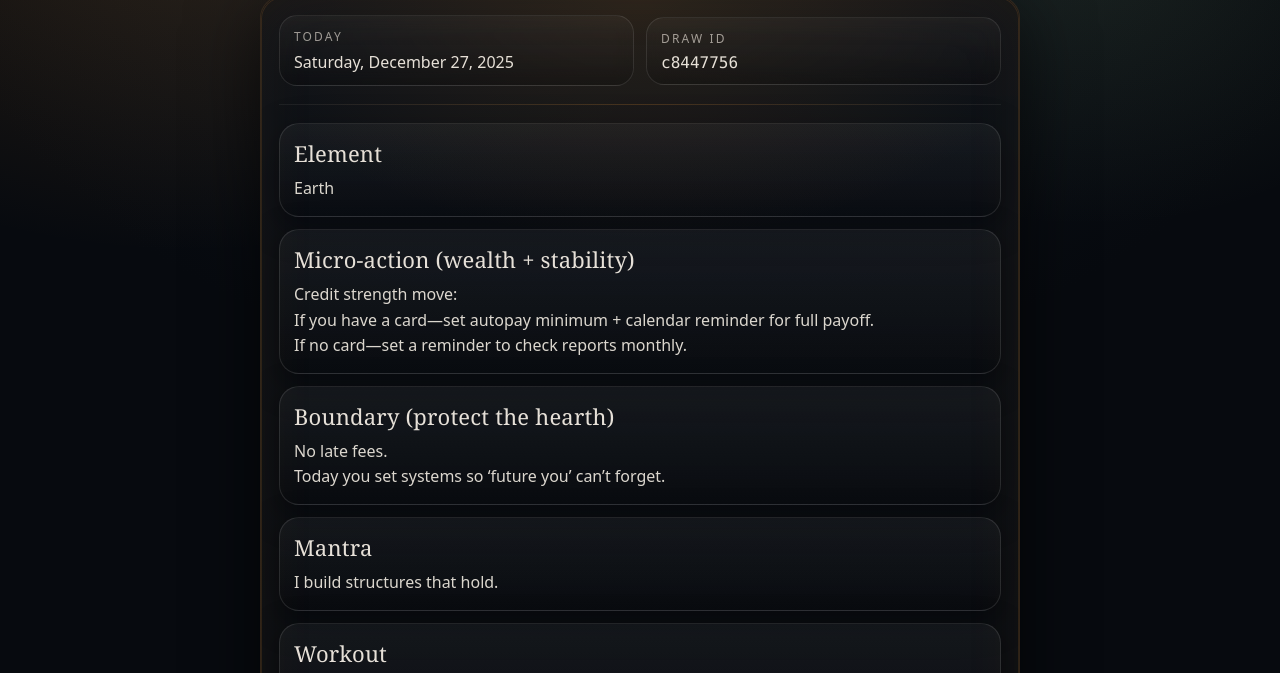
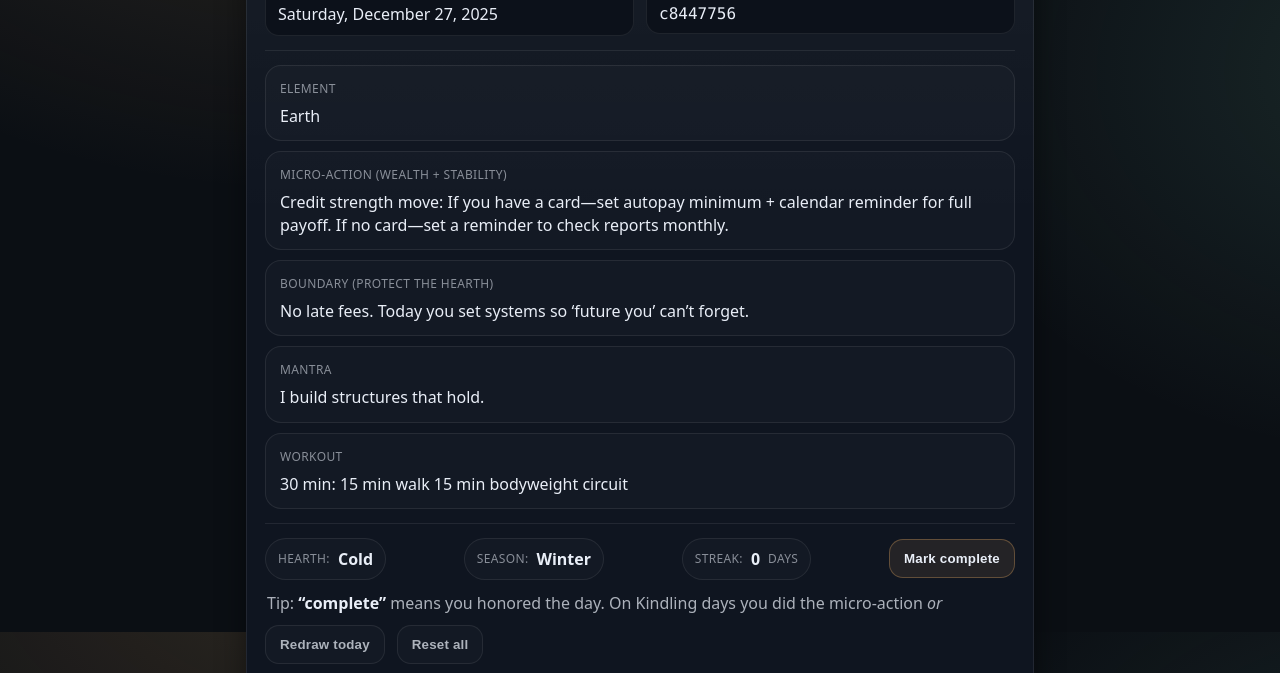
Before and after one commit to theblackstaginn/Kindling, a plain HTML site: page index.html in a window 1280 px wide. Shown: the part 168-841 px from the top of the page. Drawn offline with Linux system fonts and the light colour scheme.

Commit message:
Update styles.css

```diff
--- a/styles.css
+++ b/styles.css
@@ -1,228 +1,165 @@
 :root{
---bg:#070a0f;
---panel:#0b0f14;
---panel2:#0f141b;
---line:rgba(255,255,255,0.10);
-
---text:rgba(248,242,232,0.92);
---dim:rgba(248,242,232,0.66);
-
-/* Black Stag vibe */
---copper:#b5742b;
---copper2:#7a4a1f;
---moss:#87a96b;
-
---serif: "Cormorant Garamond", ui-serif, Georgia, Times, serif;
---sans: ui-sans-serif, system-ui, -apple-system, Segoe UI, Roboto, Arial, sans-serif;
---mono: ui-monospace, SFMono-Regular, Menlo, Monaco, Consolas, "Liberation Mono", monospace;
-
---radius:22px;
+  --bg:#0b0f14;
+  --panel:#0f1520;
+  --panel2:#0c111a;
+  --line:rgba(255,255,255,.08);
+  --text:#e9eef7;
+  --muted:rgba(233,238,247,.72);
+  --dim:rgba(233,238,247,.55);
+  --accent:#b98b55; /* copper-ish */
+  --accent2:#7fd1b9; /* quiet green */
+  --shadow: 0 10px 30px rgba(0,0,0,.45);
+  --radius: 18px;
 }
 
-.sigil{
-margin-top:6px;
-font-family:var(--serif);
-font-size:20px;
-letter-spacing:0.3em;
-color:rgba(181,116,43,0.55);
+*{box-sizing:border-box}
+html,body{height:100%}
+body{
+  margin:0;
+  font-family: ui-sans-serif, system-ui, -apple-system, Segoe UI, Roboto, Helvetica, Arial, "Apple Color Emoji","Segoe UI Emoji";
+  background: radial-gradient(1200px 800px at 25% -10%, rgba(185,139,85,.20), transparent 55%),
+              radial-gradient(900px 700px at 110% 30%, rgba(127,209,185,.12), transparent 55%),
+              var(--bg);
+  color:var(--text);
 }
 
-/* Optional: if your Inn site already hosts these, add them in /Kindling/assets/ */
-body{
-margin:0;
-min-height:100%;
-color:var(--text);
-font-family:var(--sans);
-
-/* Warm, pagan, Black Stag */
-background:
-radial-gradient(900px 600px at 15% 5%, rgba(181,116,43,0.20) 0%, rgba(7,10,15,0) 60%),
-radial-gradient(700px 500px at 85% 10%, rgba(135,169,107,0.12) 0%, rgba(7,10,15,0) 55%),
-radial-gradient(1200px 900px at 50% 0%, rgba(18,26,36,0.85) 0%, rgba(7,10,15,1) 62%),
-linear-gradient(180deg, rgba(7,10,15,1) 0%, rgba(5,7,11,1) 100%);
+.wrap{
+  max-width: 820px;
+  margin: 0 auto;
+  padding: 26px 16px 56px;
 }
 
-/* Layout */
-.wrap{max-width:760px; margin:0 auto; padding:26px 16px 40px;}
-.top{display:flex; align-items:flex-end; justify-content:space-between; gap:16px; padding:6px 6px 16px;}
+.top{margin-bottom: 16px;}
+.brand h1{
+  margin: 0 0 6px;
+  font-size: 34px;
+  letter-spacing: .4px;
+}
+.sub{
+  margin: 0;
+  color: var(--muted);
+  line-height: 1.35;
+}
+.dim{color: var(--dim)}
+.small{font-size: 13px}
+.mono{font-family: ui-monospace, SFMono-Regular, Menlo, Monaco, Consolas, "Liberation Mono","Courier New", monospace;}
 
-.brand h1{
-margin:0;
-font-family:var(--serif);
-font-weight:600;
-letter-spacing:0.4px;
-font-size:46px;
-text-shadow: 0 10px 30px rgba(0,0,0,0.45);
-}
-.sub{margin:8px 0 0; color:var(--dim); line-height:1.45; max-width:60ch;}
-.dim{color:var(--dim);}
-
-/* “Stag” divider line */
-.stagRule{
-height:1px;
-margin:20px 6px 26px;
-
-background:
-linear-gradient(
-90deg,
-rgba(181,116,43,0),
-rgba(181,116,43,0.65),
-rgba(181,116,43,0)
-);
-
-box-shadow:
-0 0 18px rgba(181,116,43,0.35);
+.panel{
+  background: linear-gradient(180deg, rgba(255,255,255,.03), transparent 35%), var(--panel);
+  border: 1px solid var(--line);
+  border-radius: var(--radius);
+  padding: 18px 18px 16px;
+  box-shadow: var(--shadow);
 }
 
-/* Panel with parchment-ish warmth */
-.panel{
-position:relative;
-border-radius: var(--radius);
-border: 1px solid rgba(181,116,43,0.22);
-box-shadow: 0 20px 70px rgba(0,0,0,0.62);
-
-background:
-linear-gradient(180deg, rgba(14,18,24,0.94) 0%, rgba(10,13,18,0.96) 100%);
-overflow:hidden;
-padding:18px;
+.row{
+  display:flex;
+  gap: 12px;
+  flex-wrap: wrap;
+  align-items: center;
 }
 
-/* subtle inner glow like “hearth” */
-.panel::before{
-content:"";
-position:absolute; inset:-2px;
-background:
-radial-gradient(600px 350px at 50% 0%, rgba(181,116,43,0.16), rgba(0,0,0,0) 70%);
-pointer-events:none;
+.headrow .datebox{
+  flex: 1 1 220px;
+}
+.datebox{
+  background: var(--panel2);
+  border: 1px solid var(--line);
+  border-radius: 14px;
+  padding: 12px 12px 10px;
+}
+.label{
+  color: var(--dim);
+  font-size: 12px;
+  letter-spacing: .4px;
+  text-transform: uppercase;
+}
+.value{
+  margin-top: 6px;
+  font-size: 16px;
+  color: var(--text);
 }
 
-.panel{
-/* keep everything you already have */
-position:relative;
+.divider{
+  height: 1px;
+  background: var(--line);
+  margin: 14px 0;
 }
 
-.panel::after{
-content:"";
-position:absolute;
-inset:0;
-border-radius:inherit;
-pointer-events:none;
-
-box-shadow:
-inset 0 0 0 1px rgba(181,116,43,0.18),
-inset 0 0 60px rgba(181,116,43,0.08);
+.card{
+  background: rgba(255,255,255,.02);
+  border: 1px solid var(--line);
+  border-radius: 16px;
+  padding: 14px 14px 12px;
+  margin: 10px 0;
+}
+.cardTitle{
+  color: var(--dim);
+  font-size: 12px;
+  letter-spacing: .4px;
+  text-transform: uppercase;
+  margin-bottom: 8px;
+}
+.cardValue{
+  font-size: 16px;
+  line-height: 1.45;
+  color: var(--text);
 }
 
-/* header boxes */
-.row{display:flex; gap:12px; flex-wrap:wrap; align-items:center; justify-content:space-between;}
-.headrow .datebox{
-flex:1; min-width:220px;
-border-radius:18px;
-padding:12px 14px;
-border:1px solid rgba(255,255,255,0.10);
-
-background:
-linear-gradient(180deg, rgba(255,255,255,0.04) 0%, rgba(0,0,0,0.18) 100%);
-backdrop-filter: blur(8px);
+.pill{
+  background: rgba(255,255,255,.02);
+  border: 1px solid var(--line);
+  border-radius: 999px;
+  padding: 9px 12px;
+  display:flex;
+  gap: 8px;
+  align-items:center;
+}
+.pillLabel{
+  color: var(--dim);
+  font-size: 12px;
+  text-transform: uppercase;
+  letter-spacing: .35px;
+}
+.pillValue{
+  color: var(--text);
+  font-weight: 650;
 }
 
-.label{
-color:rgba(248,242,232,0.60);
-font-size:12px;
-letter-spacing:0.18em;
-text-transform:uppercase;
+.footrow{
+  justify-content: space-between;
 }
-.value{margin-top:6px; font-size:16px;}
-.mono{font-family:var(--mono);}
+.actions{margin-top: 10px}
 
-/* Cards: warmer, parchment edge hint */
-.card{
-margin:12px 0;
-border-radius:20px;
-border:1px solid rgba(255,255,255,0.11);
-padding:14px 14px;
-
-background:
-linear-gradient(180deg, rgba(255,255,255,0.045) 0%, rgba(0,0,0,0.18) 100%);
-box-shadow: 0 10px 35px rgba(0,0,0,0.35);
+.btn{
+  appearance: none;
+  border: 1px solid rgba(185,139,85,.42);
+  background: rgba(185,139,85,.12);
+  color: var(--text);
+  padding: 11px 14px;
+  border-radius: 14px;
+  cursor: pointer;
+  font-weight: 650;
+  letter-spacing: .2px;
+}
+.btn:hover{background: rgba(185,139,85,.18)}
+.btn:active{transform: translateY(1px)}
+.btn.ghost{
+  border-color: var(--line);
+  background: rgba(255,255,255,.02);
+  color: var(--muted);
+}
+.btn.ghost:hover{
+  background: rgba(255,255,255,.04);
+  color: var(--text);
 }
 
-.cardTitle{
-font-family:var(--serif);
-font-size:22px;
-margin-bottom:8px;
-letter-spacing:0.2px;
-}
-
-.cardValue{
-color:rgba(248,242,232,0.88);
-line-height:1.6;
-font-size:16px;
-white-space:pre-wrap;
-}
-
-/* Divider */
-.divider{
-height:1px;
-background: linear-gradient(90deg, rgba(255,255,255,0.06), rgba(181,116,43,0.28), rgba(255,255,255,0.06));
-margin:18px 0;
-}
-
-/* Pills */
-.pill{
-border:1px solid rgba(255,255,255,0.10);
-background: rgba(0,0,0,0.18);
-border-radius:999px;
-padding:10px 12px;
-display:flex; gap:8px; align-items:center;
-}
-
-.pillLabel{color:rgba(248,242,232,0.62); font-size:13px;}
-.pillValue{font-size:14px}
-
-/* Buttons: copper wax-seal energy */
-.btn{
-border:none;
-border-radius:999px;
-padding:12px 16px;
-font-weight:700;
-letter-spacing:0.03em;
-cursor:pointer;
-color: rgba(10,12,14,0.94);
-
-background: linear-gradient(180deg, var(--copper) 0%, var(--copper2) 100%);
-box-shadow: 0 14px 40px rgba(181,116,43,0.30);
-}
-.btn:active{transform: translateY(1px);}
-.btn:disabled{opacity:0.55; cursor:not-allowed;}
-
-.btn.ghost{
-background: transparent;
-color: var(--text);
-border: 1px solid rgba(181,116,43,0.28);
-box-shadow:none;
-}
-
-/* Tip box */
 .tip{
-margin:14px 4px 2px;
-color:var(--dim);
-line-height:1.55;
+  margin: 12px 2px 8px;
+  color: var(--muted);
+  line-height: 1.45;
 }
 .quote{
-padding:1px 6px;
-border:1px solid rgba(181,116,43,0.25);
-border-radius:8px;
-background: rgba(0,0,0,0.18);
+  color: var(--text);
+  font-weight: 650;
 }
-
-.actions{margin-top:14px; justify-content:flex-end; gap:10px;}
-.small{margin:14px 4px 0; font-size:13px; line-height:1.5;}
-
-/* Mobile tweaks */
-@media (max-width:520px){
-.brand h1{font-size:40px}
-.headrow .datebox{min-width:160px}
-.btn{width:100%}
-.footrow{align-items:stretch}
-}
```
